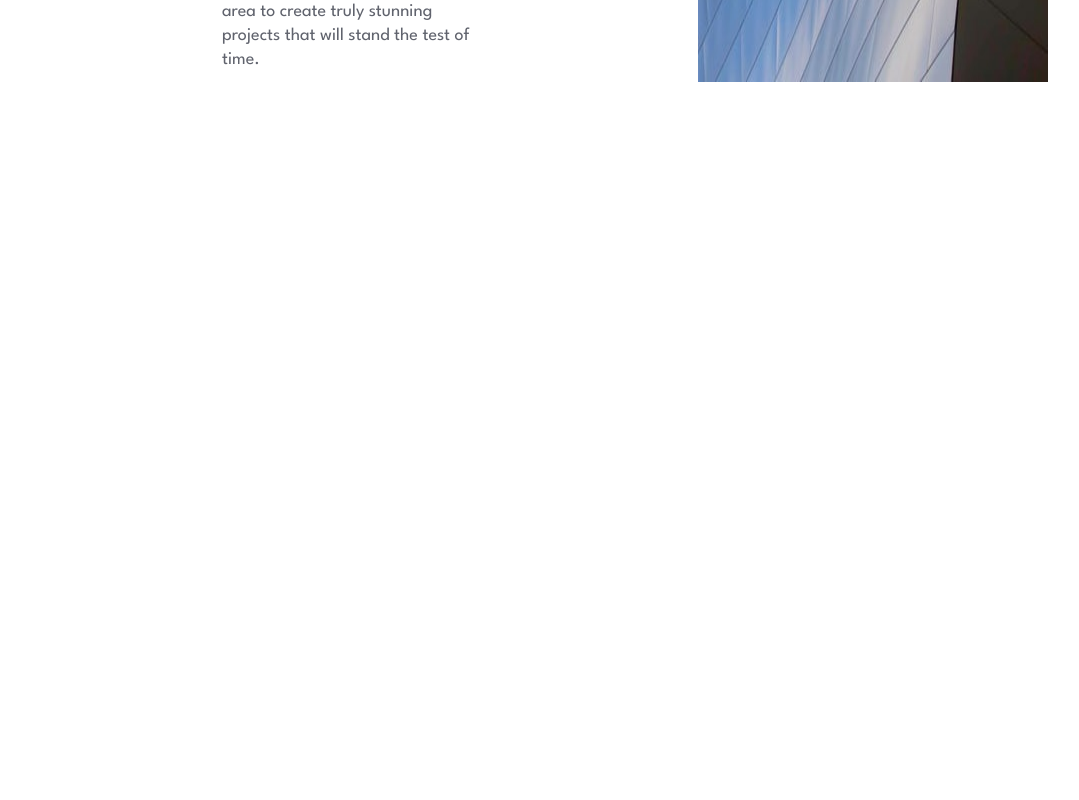
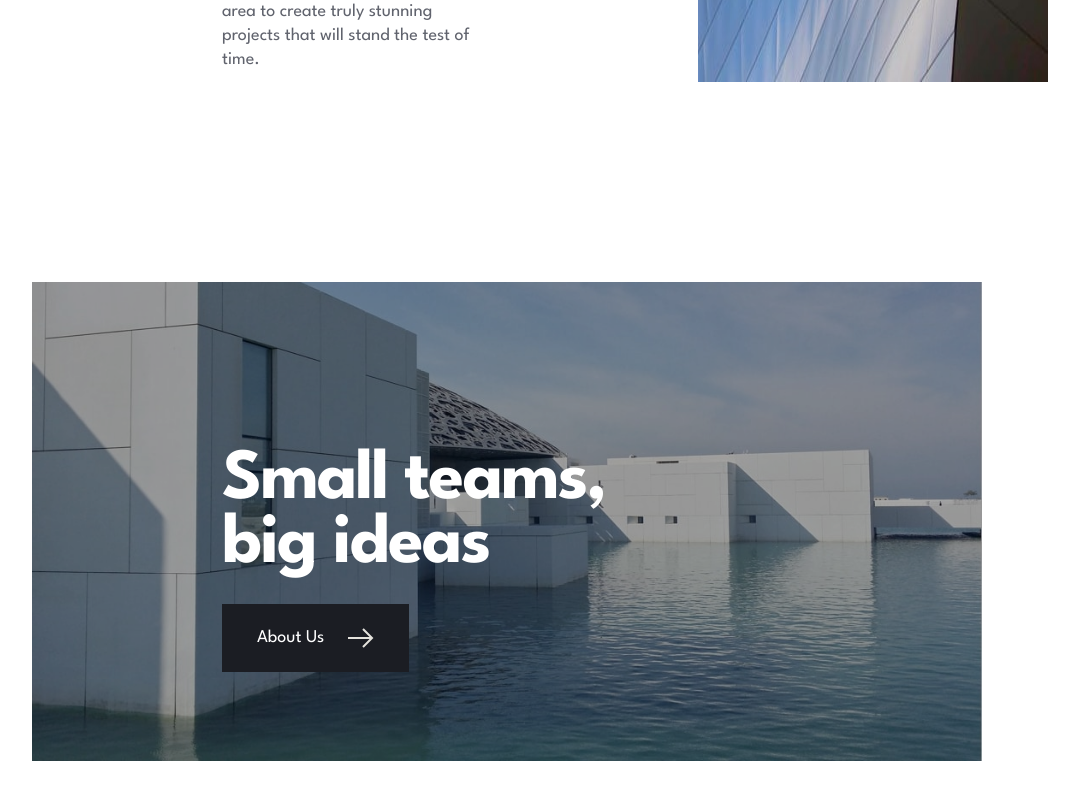
Before and after one commit to adarshcodes/arch-studio, a React (Create React App) app: page / in a window 1280 px wide. Shown: the part 1872-2672 px from the top of the page, without its empty margins (133-1212 px from the left). Before the commit the page ends 2154 px from the top, so only its background shows below. Built offline with nearby package versions, Linux system fonts and the light colour scheme.

Commit message:
completed small team section

```diff
--- /dev/null
+++ b/src/assets/sass/components/_smallTeams.styles.scss
@@ -0,0 +1,28 @@
+.smallTeams-section {
+	margin-bottom: 20rem;
+	position: relative;
+	overflow: hidden;
+
+	.image-small {
+		filter: brightness(0.65);
+		transition: all 0.3s;
+		width: 100%;
+	}
+
+	&:hover .image-small {
+		transform: scale(1.1);
+		filter: brightness(0.8);
+	}
+
+	&__content {
+		position: absolute;
+		width: 44.5rem;
+		top: 16.7rem;
+		left: 19rem;
+
+		.smallTeams-title {
+			margin-bottom: 2.7rem;
+			color: $white;
+		}
+	}
+}
--- a/src/assets/sass/main.css
+++ b/src/assets/sass/main.css
@@ -239,6 +239,35 @@ body {
   color: #60636d;
 }
 
+.smallTeams-section {
+  margin-bottom: 20rem;
+  position: relative;
+  overflow: hidden;
+}
+
+.smallTeams-section .image-small {
+  filter: brightness(0.65);
+  transition: all 0.3s;
+  width: 100%;
+}
+
+.smallTeams-section:hover .image-small {
+  transform: scale(1.1);
+  filter: brightness(0.8);
+}
+
+.smallTeams-section__content {
+  position: absolute;
+  width: 44.5rem;
+  top: 16.7rem;
+  left: 19rem;
+}
+
+.smallTeams-section__content .smallTeams-title {
+  margin-bottom: 2.7rem;
+  color: #ffffff;
+}
+
 .navbar {
   display: flex;
   flex-direction: row;
--- a/src/assets/sass/main.scss
+++ b/src/assets/sass/main.scss
@@ -12,6 +12,7 @@
 @import "./components/button.styles";
 @import "./components/hero.styles";
 @import "./components/welcome.styles";
+@import "./components/smallTeams.styles";
 
 // Routes
 @import "./routes/navigation.styles";
--- a/src/routes/home/home.component.jsx
+++ b/src/routes/home/home.component.jsx
@@ -5,6 +5,7 @@ import { Helmet } from "react-helmet";
 import Pagination from "../../components/pagination.component";
 import Hero from "./hero.component";
 import Welcome from "./welcome.component";
+import SmallTeams from "./smallTeams.component";
 
 export default function Home() {
 	return (
@@ -15,6 +16,7 @@ export default function Home() {
 			<Pagination page={"home"} />
 			<Hero />
 			<Welcome />
+			<SmallTeams />
 		</div>
 	);
 }
--- /dev/null
+++ b/src/routes/home/smallTeams.component.jsx
@@ -0,0 +1,23 @@
+import React from "react";
+
+import smallImg from "../../assets/images/home/image-small-team.jpg";
+import Arrow from "../../assets/images/icons/icon-arrow.svg";
+import Button from "../../components/button.component";
+
+function SmallTeams() {
+	return (
+		<section className="smallTeams-section">
+			<img src={smallImg} alt="small arch" className="image-small" />
+			<div className="smallTeams-section__content">
+				<h3 className="heading-m smallTeams-title">Small teams, big ideas</h3>
+				<Button
+					btn={`About Us`}
+					linkedTo={"/about-us"}
+					arrow={<img src={Arrow} alt="arrow" className="arrow-icon" />}
+				/>
+			</div>
+		</section>
+	);
+}
+
+export default SmallTeams;
```
Also changed, not shown: 1 other file (tests, documents, lock files or other folders).
